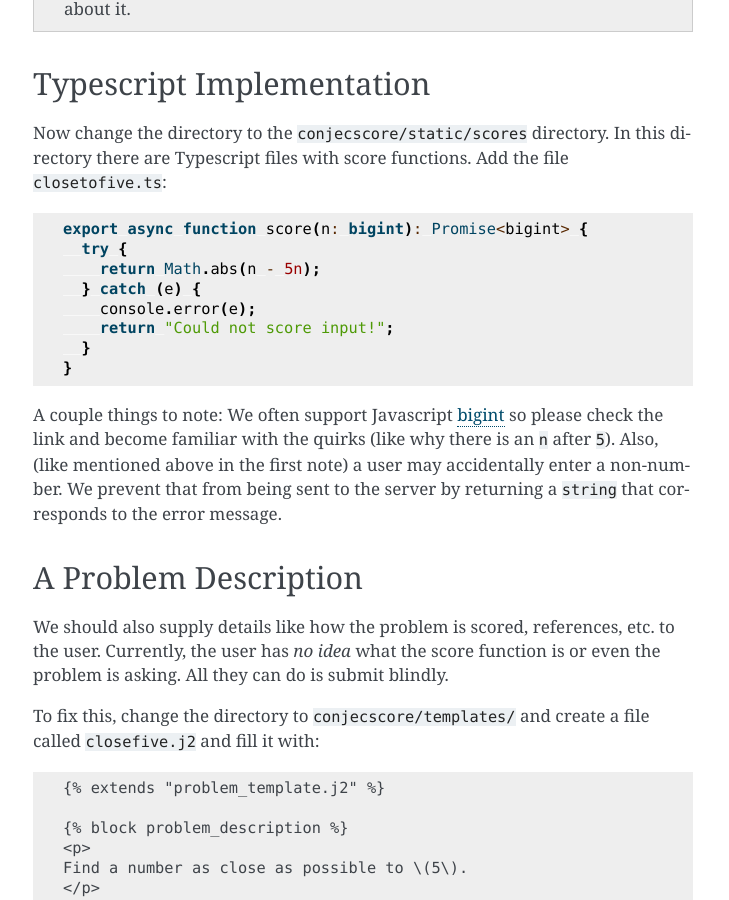
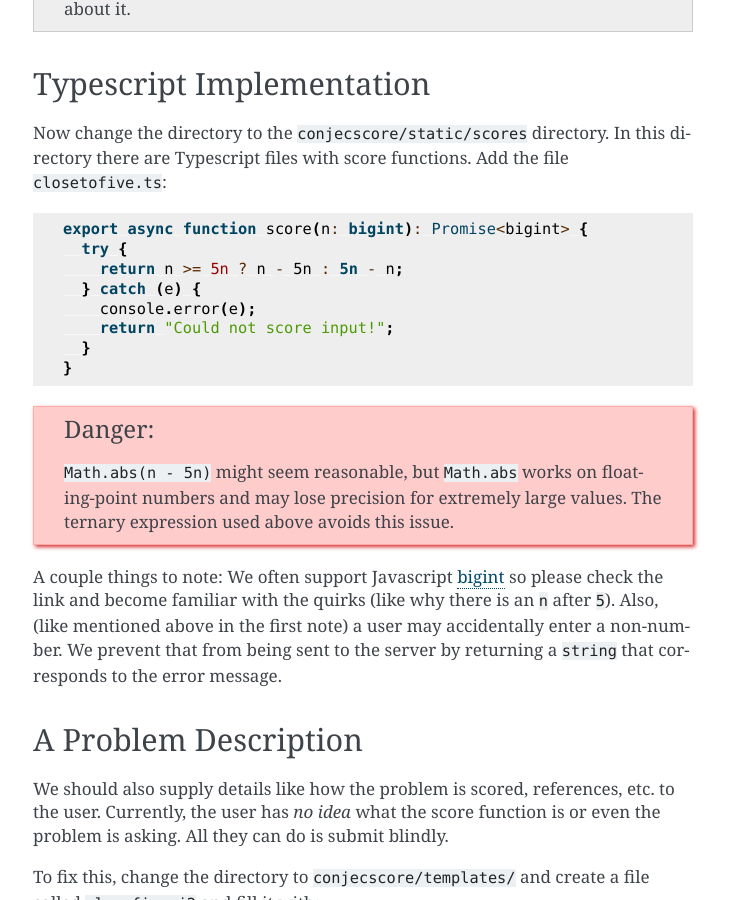
Before and after one commit to thyrgle/conjecscore, a Sphinx documentation site: the page built from docs/source/example.rst, in a window 1280 px wide and 900 px high, scrolled down 1547 px. Shown: the whole window, without its empty margins (387-1116 px from the left). Built offline with Sphinx 7.4.7, drawn with Linux system fonts in a browser that asks for light colours.

Commit message:
Fixed small overflow bug in doc example.

```diff
--- a/docs/source/example.rst
+++ b/docs/source/example.rst
@@ -50,12 +50,16 @@ Now change the directory to the ``conjecscore/static/scores`` directory. In this
 
    export async function score(n: bigint): Promise<bigint> {
      try {
-       return Math.abs(n - 5n);
+       return n >= 5n ? n - 5n : 5n - n;
      } catch (e) {
        console.error(e);
        return "Could not score input!";
      }
    }
+
+.. DANGER::
+
+   ``Math.abs(n - 5n)`` might seem reasonable, but ``Math.abs`` works on floating-point numbers and may lose precision for extremely large values. The ternary expression used above avoids this issue.
 
 A couple things to note: We often support Javascript `bigint <https://developer.mozilla.org/en-US/docs/Web/JavaScript/Reference/Global_Objects/BigInt>`_ so please check the link and become familiar with the quirks (like why there is an ``n`` after ``5``). Also, (like mentioned above in the first note) a user may accidentally enter a non-number. We prevent that from being sent to the server by returning a ``string`` that corresponds to the error message.
 
```
